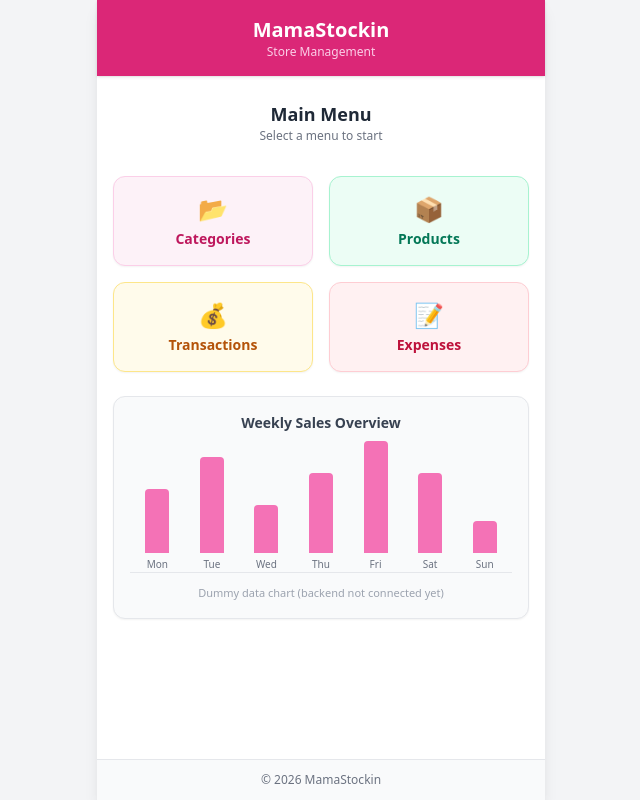
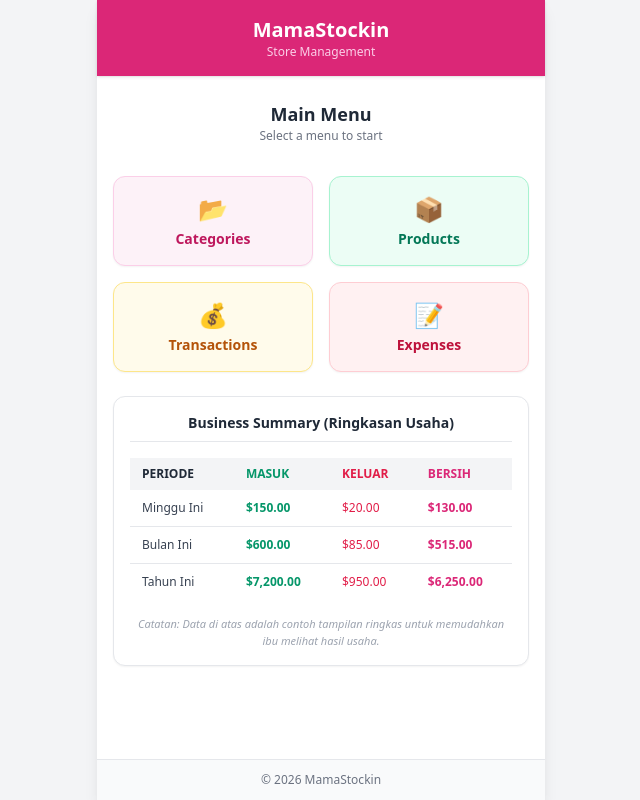
Before and after one commit to abindacarmo/mama-stockin, a Django app: page / in a window 1280 px wide. Shown: the whole page, without its empty margins (319-959 px from the left). Run offline with Django 5.2, Linux system fonts and the light colour scheme; some libraries are stand-ins or nearby versions.

Commit message:
Replace chart with simple summary table for non-IT user

```diff
--- a/store/templates/store/home.html
+++ b/store/templates/store/home.html
@@ -36,49 +36,44 @@
         </a>
     </div>
 
-    <!-- Dashboard Chart Section (Frontend Only) -->
-    <div class="bg-gray-50 border border-gray-200 p-4 rounded-xl space-y-3 shadow-sm">
-        <h3 class="text-sm font-semibold text-gray-700 text-center">Weekly Sales Overview</h3>
+    <!-- Simple Business Summary for Mama (Non-IT Friendly) -->
+    <div class="bg-white border border-gray-200 p-4 rounded-xl space-y-4 shadow-sm">
+        <h3 class="text-sm font-bold text-gray-800 text-center border-b pb-2">Business Summary (Ringkasan Usaha)</h3>
 
-        <!-- Simple Bar Chart Placeholder using Tailwind CSS -->
-        <div class="flex justify-around items-end h-32 pt-4 border-b border-gray-200">
-            <!-- Mon -->
-            <div class="flex flex-col items-center space-y-1">
-                <div class="w-6 bg-pink-400 rounded-t h-16"></div>
-                <span class="text-[10px] text-gray-500">Mon</span>
-            </div>
-            <!-- Tue -->
-            <div class="flex flex-col items-center space-y-1">
-                <div class="w-6 bg-pink-400 rounded-t h-24"></div>
-                <span class="text-[10px] text-gray-500">Tue</span>
-            </div>
-            <!-- Wed -->
-            <div class="flex flex-col items-center space-y-1">
-                <div class="w-6 bg-pink-400 rounded-t h-12"></div>
-                <span class="text-[10px] text-gray-500">Wed</span>
-            </div>
-            <!-- Thu -->
-            <div class="flex flex-col items-center space-y-1">
-                <div class="w-6 bg-pink-400 rounded-t h-20"></div>
-                <span class="text-[10px] text-gray-500">Thu</span>
-            </div>
-            <!-- Fri -->
-            <div class="flex flex-col items-center space-y-1">
-                <div class="w-6 bg-pink-400 rounded-t h-28"></div>
-                <span class="text-[10px] text-gray-500">Fri</span>
-            </div>
-            <!-- Sat -->
-            <div class="flex flex-col items-center space-y-1">
-                <div class="w-6 bg-pink-400 rounded-t h-20"></div>
-                <span class="text-[10px] text-gray-500">Sat</span>
-            </div>
-            <!-- Sun -->
-            <div class="flex flex-col items-center space-y-1">
-                <div class="w-6 bg-pink-400 rounded-t h-8"></div>
-                <span class="text-[10px] text-gray-500">Sun</span>
-            </div>
+        <!-- Summary Table -->
+        <div class="overflow-x-auto">
+            <table class="w-full text-xs text-left text-gray-700">
+                <thead class="bg-gray-100 text-gray-800 uppercase">
+                    <tr>
+                        <th class="py-2 px-3">Periode</th>
+                        <th class="py-2 px-3 text-emerald-600">Masuk</th>
+                        <th class="py-2 px-3 text-rose-600">Keluar</th>
+                        <th class="py-2 px-3 text-pink-600">Bersih</th>
+                    </tr>
+                </thead>
+                <tbody class="divide-y divide-gray-200">
+                    <tr>
+                        <td class="py-2.5 px-3 font-medium">Minggu Ini</td>
+                        <td class="py-2.5 px-3 text-emerald-600 font-semibold">$150.00</td>
+                        <td class="py-2.5 px-3 text-rose-600">$20.00</td>
+                        <td class="py-2.5 px-3 text-pink-600 font-bold">$130.00</td>
+                    </tr>
+                    <tr>
+                        <td class="py-2.5 px-3 font-medium">Bulan Ini</td>
+                        <td class="py-2.5 px-3 text-emerald-600 font-semibold">$600.00</td>
+                        <td class="py-2.5 px-3 text-rose-600">$85.00</td>
+                        <td class="py-2.5 px-3 text-pink-600 font-bold">$515.00</td>
+                    </tr>
+                    <tr>
+                        <td class="py-2.5 px-3 font-medium">Tahun Ini</td>
+                        <td class="py-2.5 px-3 text-emerald-600 font-semibold">$7,200.00</td>
+                        <td class="py-2.5 px-3 text-rose-600">$950.00</td>
+                        <td class="py-2.5 px-3 text-pink-600 font-bold">$6,250.00</td>
+                    </tr>
+                </tbody>
+            </table>
         </div>
-        <p class="text-[11px] text-gray-400 text-center">Dummy data chart (backend not connected yet)</p>
+        <p class="text-[11px] text-gray-400 text-center italic">Catatan: Data di atas adalah contoh tampilan ringkas untuk memudahkan ibu melihat hasil usaha.</p>
     </div>
 </div>
 {% endblock %}
```
